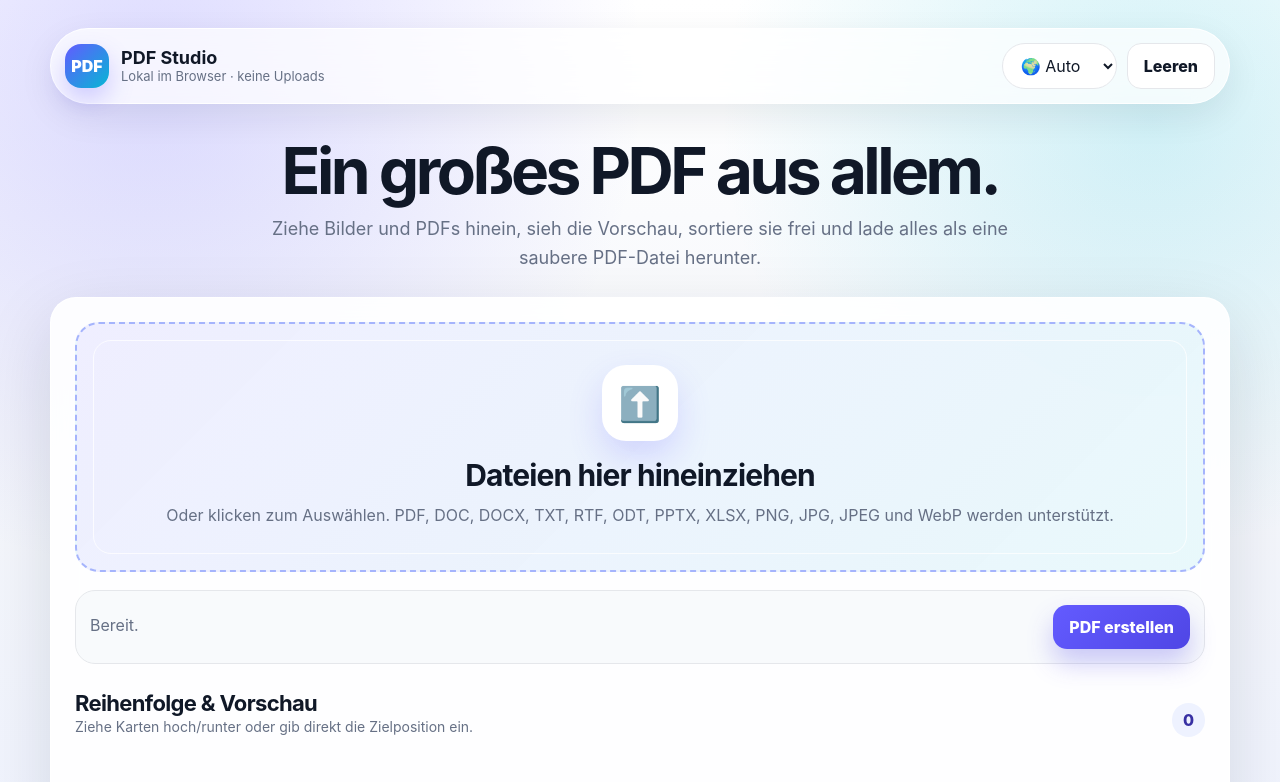
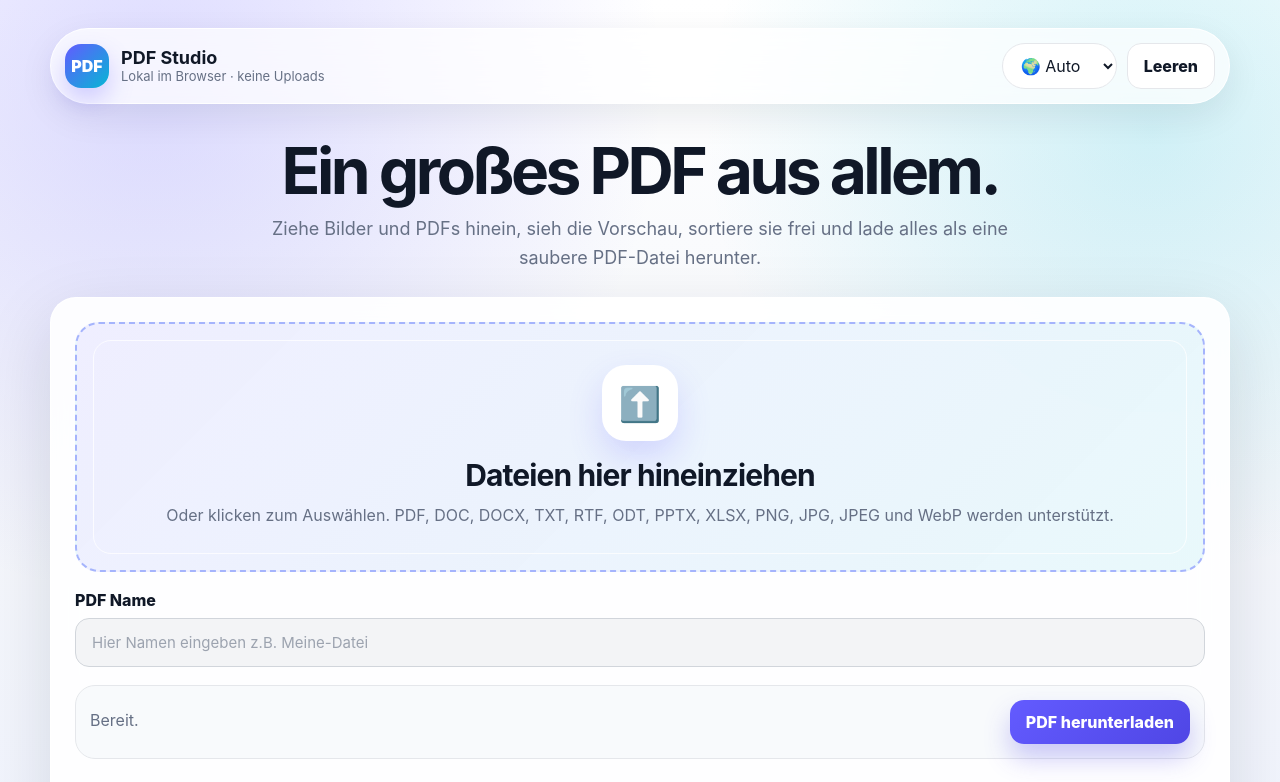
Before and after one commit to luumei/All2PDF-Studio, a plain HTML site: page index.html in a window 1280 px wide. Shown: the top 782 px of the page. Drawn offline with nearby package versions, Linux system fonts and the light colour scheme; a script that the page names is missing.

Commit message:
Refactor styles and add PDF name input field
Refactor CSS styles for improved readability and organization. Add PDF name input field and update button labels.

```diff
--- a/index.html
+++ b/index.html
@@ -54,10 +54,15 @@
 
     .logo { display: flex; align-items: center; gap: 12px; min-width: 0; }
     .logo-mark {
-      width: 44px; height: 44px; display: grid; place-items: center;
-      border-radius: 16px; color: white;
+      width: 44px;
+      height: 44px;
+      display: grid;
+      place-items: center;
+      border-radius: 16px;
+      color: white;
       background: linear-gradient(135deg, var(--primary), var(--accent));
-      box-shadow: 0 12px 24px rgba(99, 91, 255, 0.28); flex: 0 0 auto;
+      box-shadow: 0 12px 24px rgba(99, 91, 255, 0.28);
+      flex: 0 0 auto;
       font-weight: 900;
     }
     .logo-text { min-width: 0; }
@@ -67,8 +72,13 @@
     .toolbar { display: flex; gap: 10px; align-items: center; justify-content: flex-end; flex: 0 0 auto; }
     select, button, input { font: inherit; }
     select {
-      max-width: 180px; border: 1px solid var(--border); background: white;
-      border-radius: 999px; padding: 11px 14px; color: var(--text); outline: none;
+      max-width: 180px;
+      border: 1px solid var(--border);
+      background: white;
+      border-radius: 999px;
+      padding: 11px 14px;
+      color: var(--text);
+      outline: none;
     }
 
     .headline { text-align: center; padding: 14px 8px 2px; }
@@ -87,18 +97,37 @@
     }
 
     .drop-zone {
-      position: relative; display: grid; place-items: center; min-height: 250px;
-      padding: 34px 24px; text-align: center; cursor: pointer;
-      border: 2px dashed #a5b4fc; border-radius: 24px;
+      position: relative;
+      display: grid;
+      place-items: center;
+      min-height: 250px;
+      padding: 34px 24px;
+      text-align: center;
+      cursor: pointer;
+      border: 2px dashed #a5b4fc;
+      border-radius: 24px;
       background: linear-gradient(135deg, rgba(99,91,255,0.10), rgba(6,182,212,0.09)), rgba(255,255,255,0.62);
-      transition: 0.2s ease; overflow: hidden;
+      transition: 0.2s ease;
+      overflow: hidden;
     }
-    .drop-zone::before { content: ""; position: absolute; inset: 16px; border-radius: 18px; border: 1px solid rgba(255,255,255,0.75); pointer-events: none; }
-    .drop-zone:hover, .drop-zone.dragover {
-      transform: translateY(-2px); border-color: var(--primary);
+
+    .drop-zone::before {
+      content: "";
+      position: absolute;
+      inset: 16px;
+      border-radius: 18px;
+      border: 1px solid rgba(255,255,255,0.75);
+      pointer-events: none;
+    }
+
+    .drop-zone:hover,
+    .drop-zone.dragover {
+      transform: translateY(-2px);
+      border-color: var(--primary);
       background: linear-gradient(135deg, rgba(99,91,255,0.18), rgba(6,182,212,0.16)), rgba(255,255,255,0.75);
       box-shadow: 0 18px 45px rgba(99, 91, 255, 0.18);
     }
+
     .drop-zone.dragover { outline: 5px solid rgba(99, 91, 255, 0.12); }
     .drop-content { position: relative; z-index: 1; }
     .upload-icon { width: 76px; height: 76px; display: grid; place-items: center; margin: 0 auto 16px; border-radius: 24px; background: white; box-shadow: 0 16px 34px rgba(99,91,255,0.2); font-size: 34px; }
@@ -106,16 +135,80 @@
     .drop-zone span { color: var(--muted); line-height: 1.6; }
     input[type="file"] { display: none; }
 
+    .pdf-name-box {
+      margin-top: 18px;
+      display: flex;
+      flex-direction: column;
+      gap: 8px;
+    }
+
+    .pdf-name-box label {
+      font-weight: 800;
+      color: var(--text);
+    }
+
+    .pdf-name-box input {
+      width: 100%;
+      padding: 14px 16px;
+      border-radius: 14px;
+      border: 1px solid #d1d5db;
+      background: #f3f4f6;
+      color: var(--text);
+      font-size: 15px;
+      outline: none;
+    }
+
+    .pdf-name-box input::placeholder {
+      color: #9ca3af;
+    }
+
+    .pdf-name-box input:focus {
+      border-color: var(--primary);
+      background: white;
+      box-shadow: 0 0 0 4px rgba(99,91,255,0.12);
+    }
+
     .actions {
-      display: flex; justify-content: space-between; align-items: center; gap: 14px;
-      margin-top: 18px; padding: 14px; border-radius: 20px;
-      background: rgba(248, 250, 252, 0.9); border: 1px solid var(--border);
+      display: flex;
+      justify-content: space-between;
+      align-items: center;
+      gap: 14px;
+      margin-top: 18px;
+      padding: 14px;
+      border-radius: 20px;
+      background: rgba(248, 250, 252, 0.9);
+      border: 1px solid var(--border);
     }
-    .status { color: var(--muted); min-height: 24px; overflow-wrap: anywhere; }
+
+    .status {
+      color: var(--muted);
+      min-height: 24px;
+      overflow-wrap: anywhere;
+    }
+
+    .action-buttons {
+      display: flex;
+      flex-direction: column;
+      gap: 10px;
+      min-width: 180px;
+    }
+
+    #shareBtn {
+      display: none;
+    }
+
+    #shareBtn.is-visible {
+      display: block;
+    }
 
     .btn {
-      border: none; border-radius: 14px; padding: 12px 16px; cursor: pointer;
-      font-weight: 800; transition: 0.18s ease; white-space: nowrap;
+      border: none;
+      border-radius: 14px;
+      padding: 12px 16px;
+      cursor: pointer;
+      font-weight: 800;
+      transition: 0.18s ease;
+      white-space: nowrap;
     }
     .btn:hover { transform: translateY(-1px); }
     .btn:disabled { opacity: 0.6; cursor: not-allowed; transform: none; }
@@ -177,7 +270,8 @@
       position: relative;
     }
 
-    .preview img, .preview canvas {
+    .preview img,
+    .preview canvas {
       width: 100%;
       height: 100%;
       object-fit: cover;
@@ -283,7 +377,8 @@
       .panel { padding: 16px; }
       .drop-zone { min-height: 230px; padding: 28px 16px; }
       .actions { flex-direction: column; align-items: stretch; }
-      .btn-primary { width: 100%; }
+      .action-buttons { width: 100%; }
+      .btn-primary, #shareBtn { width: 100%; }
       .list-header { align-items: flex-start; flex-direction: column; }
       .file-list {
         grid-template-columns: repeat(auto-fill, minmax(120px, 1fr));
@@ -335,9 +430,22 @@
 
       <input id="fileInput" type="file" multiple accept="application/pdf,image/png,image/jpeg,image/webp,.doc,.docx,.txt,.rtf,.odt,.pptx,.xlsx,application/vnd.openxmlformats-officedocument.wordprocessingml.document,text/plain,application/rtf,application/vnd.oasis.opendocument.text,application/vnd.openxmlformats-officedocument.presentationml.presentation,application/vnd.openxmlformats-officedocument.spreadsheetml.sheet" />
 
+      <div class="pdf-name-box">
+        <label for="pdfName" data-i18n="pdfNameLabel">PDF Name</label>
+        <input
+          id="pdfName"
+          type="text"
+          data-i18n-placeholder="pdfNamePlaceholder"
+          placeholder="Hier Namen eingeben z.B. Meine-Datei"
+        />
+      </div>
+
       <div class="actions">
         <div class="status" id="status" data-i18n="ready">Bereit.</div>
-        <button class="btn btn-primary" id="createBtn" data-i18n="create">PDF erstellen</button>
+        <div class="action-buttons">
+          <button class="btn btn-primary" id="createBtn" data-i18n="create">PDF herunterladen</button>
+          <button class="btn btn-soft" id="shareBtn" data-i18n="share" type="button">PDF teilen</button>
+        </div>
       </div>
 
       <div class="list-header">
```
